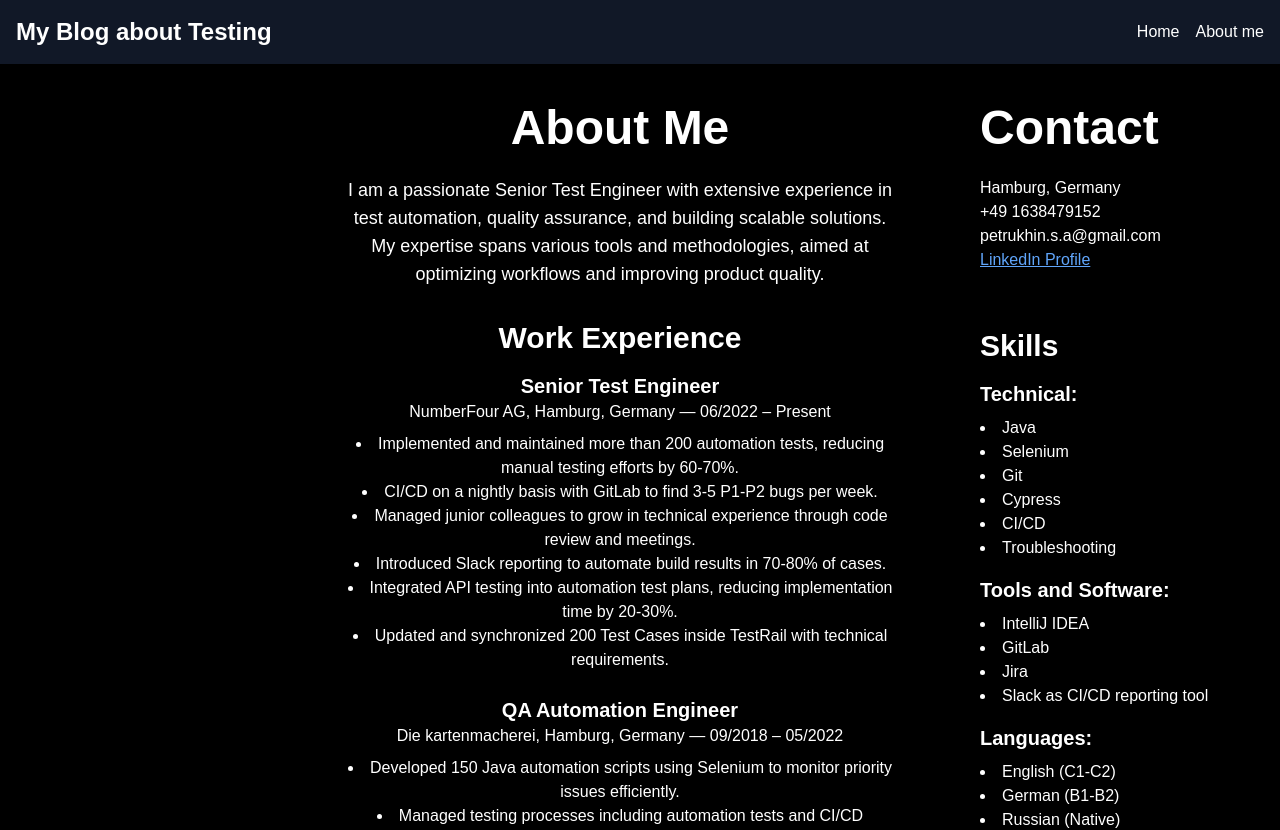
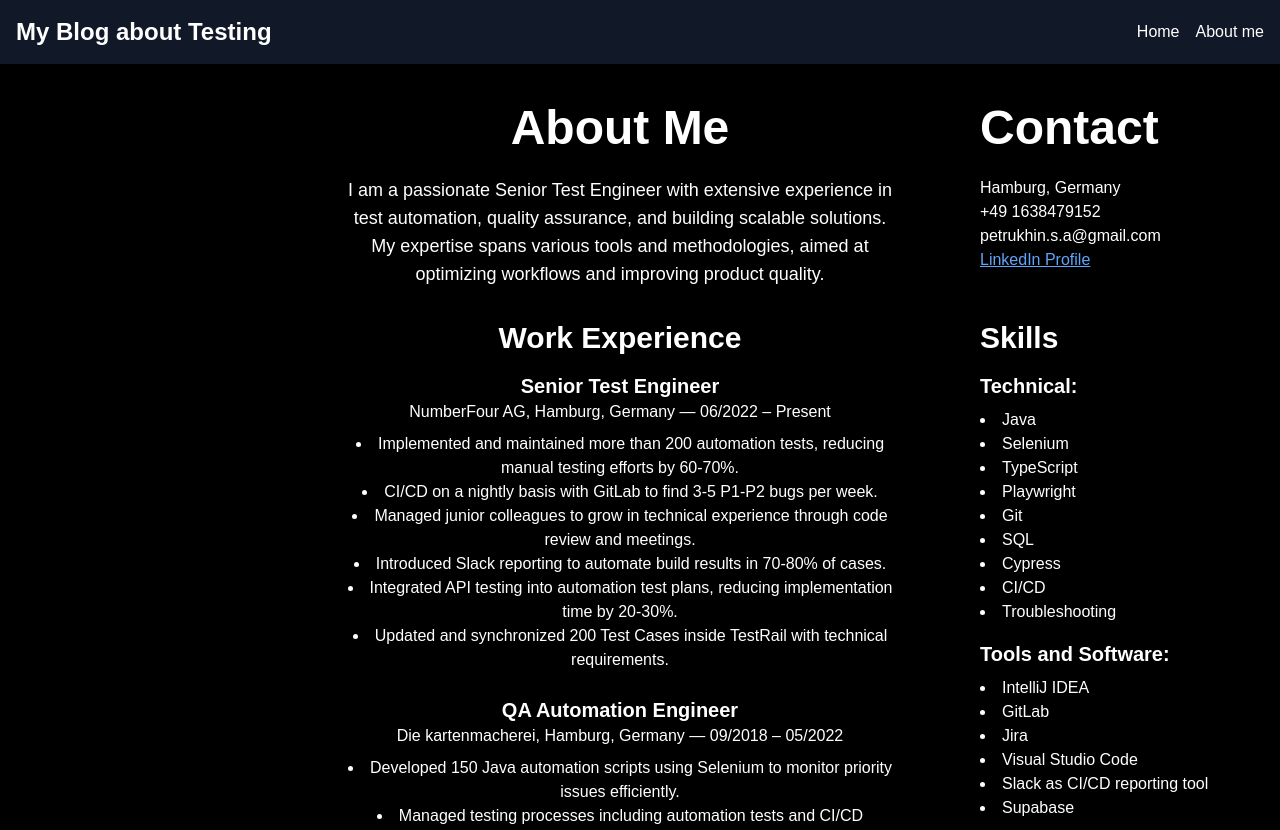
Before and after one commit to juvezz/sergeipetrukhin, a Next.js app: page /about in a window 1280 px wide. Shown: the top 830 px of the page. Built offline with nearby package versions, Linux system fonts and the light colour scheme.

Commit message:
adjust about me page

```diff
--- a/src/app/about/page.tsx
+++ b/src/app/about/page.tsx
@@ -168,12 +168,15 @@ const AboutPage: React.FC = () => {
                     LinkedIn Profile
                 </a>
 
-                <h2 className="text-3xl font-bold mt-8 mb-4">Skills</h2>
+                <h2 className="text-3xl font-bold mt-4 md:mt-6 mb-4">Skills</h2>
                 <h3 className="text-xl font-semibold mb-2">Technical:</h3>
                 <ul className="list-disc list-inside mb-4">
                     <li>Java</li>
                     <li>Selenium</li>
+                    <li>TypeScript</li>
+                    <li>Playwright</li>
                     <li>Git</li>
+                    <li>SQL</li>
                     <li>Cypress</li>
                     <li>CI/CD</li>
                     <li>Troubleshooting</li>
@@ -184,7 +187,9 @@ const AboutPage: React.FC = () => {
                     <li>IntelliJ IDEA</li>
                     <li>GitLab</li>
                     <li>Jira</li>
+                    <li>Visual Studio Code</li>
                     <li>Slack as CI/CD reporting tool</li>
+                    <li>Supabase</li>
                 </ul>
 
                 <h3 className="text-xl font-semibold mb-2">Languages:</h3>
```
